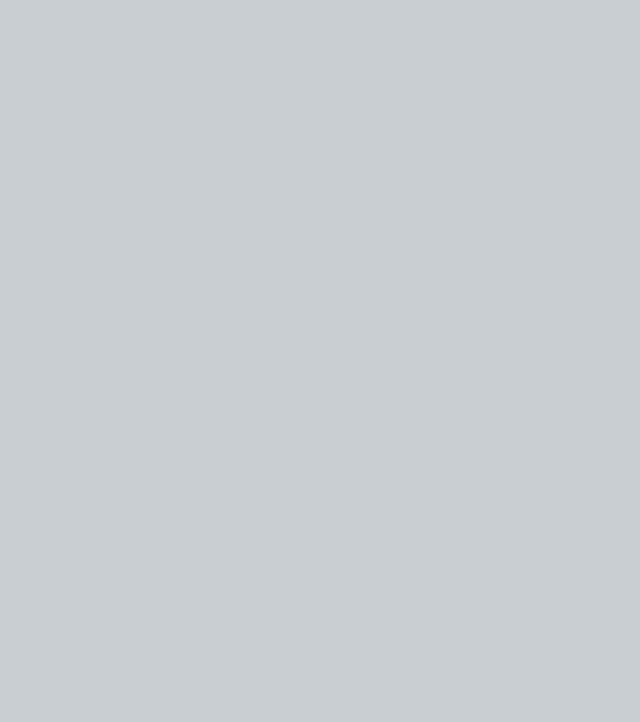
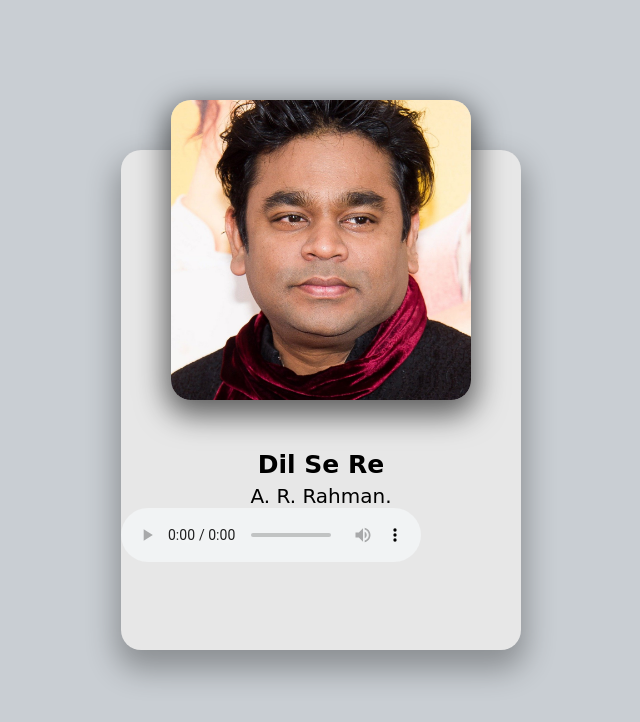
Before and after one commit to mrin2810/music-player, a plain HTML site: page index.html in a window 1280 px wide. Shown: the whole page, without its empty margins (319-959 px from the left). Drawn offline with Linux system fonts and the light colour scheme; a web font is replaced by a local one.

Commit message:
style image and container

```diff
--- a/index.html
+++ b/index.html
@@ -9,6 +9,16 @@
     <link rel="stylesheet" href="style.css">
 </head>
 <body>
+    <!-- Player -->
+    <div class="player-container">
+        <!-- Song  -->
+        <div class="img-container">
+            <img src="img/ar1.jpg" alt="Album Art">
+        </div>
+        <h2 id="title">Dil Se Re</h2>
+        <h3 id="artist">A. R. Rahman.</h3>
+        <audio src="music/Dil-Se-Re.mp3" controls></audio>
+    </div>
     <!-- Script -->
     <script src="script.js"></script>
 </body>
--- a/style.css
+++ b/style.css
@@ -1,4 +1,5 @@
 /* Images created by: https://unsplash.com/@pawel_czerwinski */
+@import url('https://fonts.googleapis.com/css2?family=Akaya+Telivigala&display=swap');
 
 html {
   box-sizing: border-box;
@@ -11,19 +12,34 @@ body {
   display: flex;
   justify-content: center;
   align-items: center;
-
+  font-family: 'Akaya Telivigala', cursive;
   font-size: 12px;
 }
 
-
+.player-container {
+  height: 500px;
+  width: 400px;
+  background: #e7e7e7;
+  border-radius: 20px;
+  box-shadow: 0 15px 30px 5px rgba(0, 0, 0, 0.3);
+}
 
 .img-container {
-
+  height: 300px;
+  width: 300px;
+  object-fit: cover;
   position: relative;
   top: -50px;
   left: 50px;
 }
 
+.img-container img {
+  height: 100%;
+  width: 100%;
+  object-fit: cover;
+  border-radius: 20px;
+  box-shadow: 0 10px 30px 5px rgba(0, 0, 0, 0.6);
+}
 
 h2 {
   font-size: 25px;
@@ -89,7 +105,9 @@ h3 {
 
 /* Media Query: iPhone (Vertical) */
 @media screen and (max-width: 376px) {
-
+  .player-container {
+    width: 95vw;
+  }
 
   .img-container {
     left: 29px;
```
Also changed, not shown: img/ar1.jpg (added), img/ar2.jpg (added), img/ar3.jpg (added), img/ar4.jpg (added), 4 other files.
